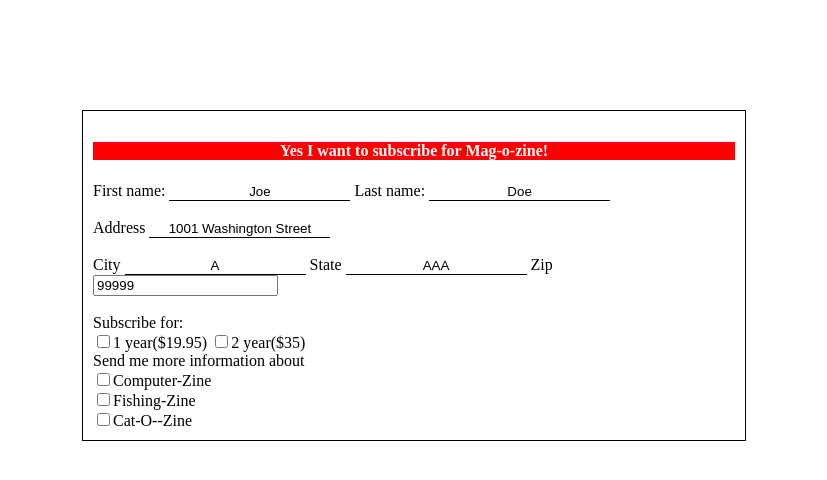
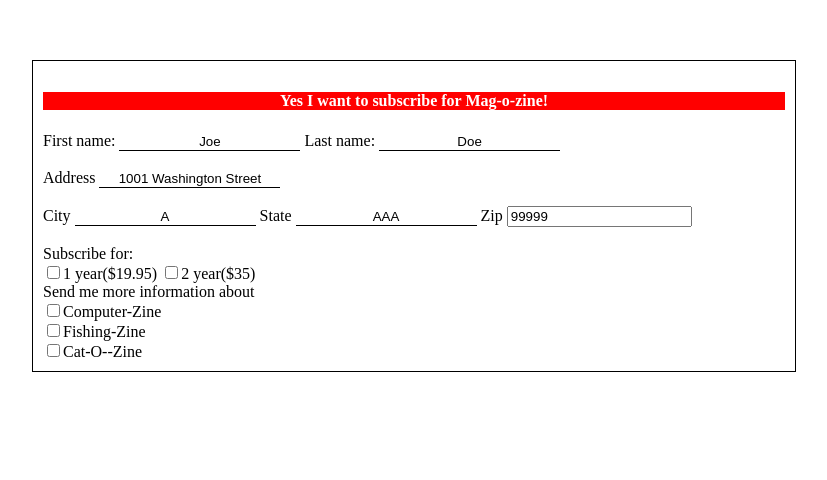
Before and after one commit to ManasaSM1/day11task, a plain HTML site: page index.html in a window 1280 px wide. Shown: the part 190-670 px from the top of the page, without its empty margins (226-1053 px from the left). Drawn offline with Linux system fonts and the light colour scheme.

Commit message:
Update index.html

```diff
--- a/index.html
+++ b/index.html
@@ -17,7 +17,7 @@
             border:1px black solid;
             background-color: white;
         padding: 10px 10px 10px 10px;
-        margin:300px 300px 300px 300px;
+        margin:250px 250px 250px 250px;
         }
         h4{
             background-color: red;
```
